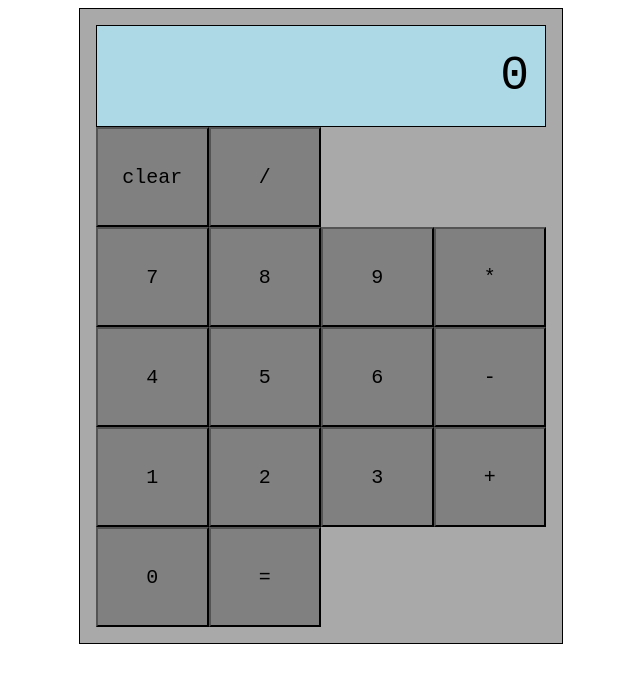
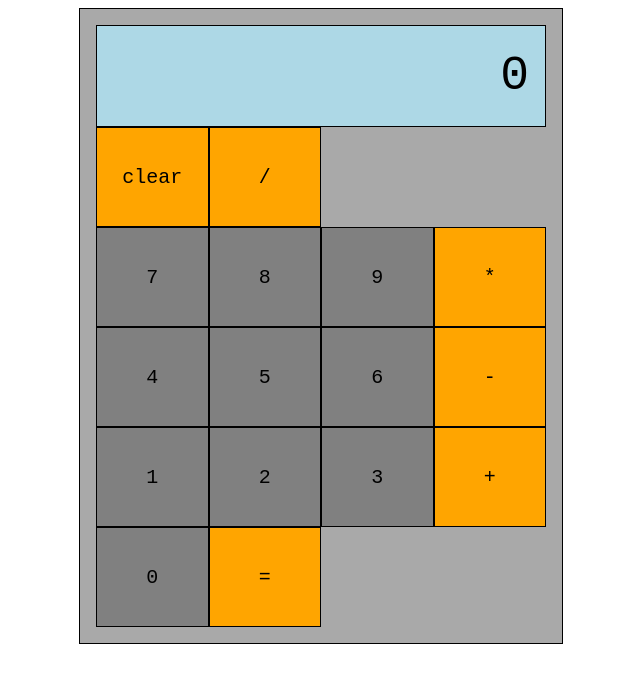
Before and after one commit to jaehyuneyea/Calculator, a plain HTML site: page index.html in a window 1280 px wide. Shown: the whole page, without its empty margins (319-959 px from the left). Drawn offline with Linux system fonts and the light colour scheme.

Commit message:
Added ugly colors to non-num buttons

```diff
--- a/index.html
+++ b/index.html
@@ -15,30 +15,30 @@
     </div>
     <div class="buttons">
       <div class="button-1">
-        <div><button id="clear">clear</button></div>
-        <div><button id="divide">/</button></div>
+        <div><button class="operators" id="clear">clear</button></div>
+        <div><button class="operators" id="divide">/</button></div>
       </div>
       <div class="button-2">
         <div><button id="seven">7</button></div>
         <div><button id="eight">8</button></div>
         <div><button id="nine">9</button></div>
-        <div><button id="times">*</button></div>
+        <div><button class="operators" id="times">*</button></div>
       </div>
       <div class="button-3">
         <div><button id="four">4</button></div>
         <div><button id="five">5</button></div>
         <div><button id="six">6</button></div>
-        <div><button id="minus">-</button></div>
+        <div><button class="operators" id="minus">-</button></div>
       </div>
       <div class="button-4">
         <div><button id="one">1</button></div>
         <div><button id="two">2</button></div>
         <div><button id="three">3</button></div>
-        <div><button id="plus">+</button></div>
+        <div><button class="operators" id="plus">+</button></div>
       </div>
       <div class="button-5">
         <div><button id="zero">0</button></div>
-        <div><button id="equals">=</button></div>
+        <div><button class="operators" id="equals">=</button></div>
       </div>
 
     </div>
--- a/style.css
+++ b/style.css
@@ -46,5 +46,9 @@ button {
   font-size: 20px;
   font-family: 'Courier New', Courier, monospace;
   background-color: gray;
+  border: solid black 1px;
+}
 
+.operators {
+  background-color: orange;
 }
```
